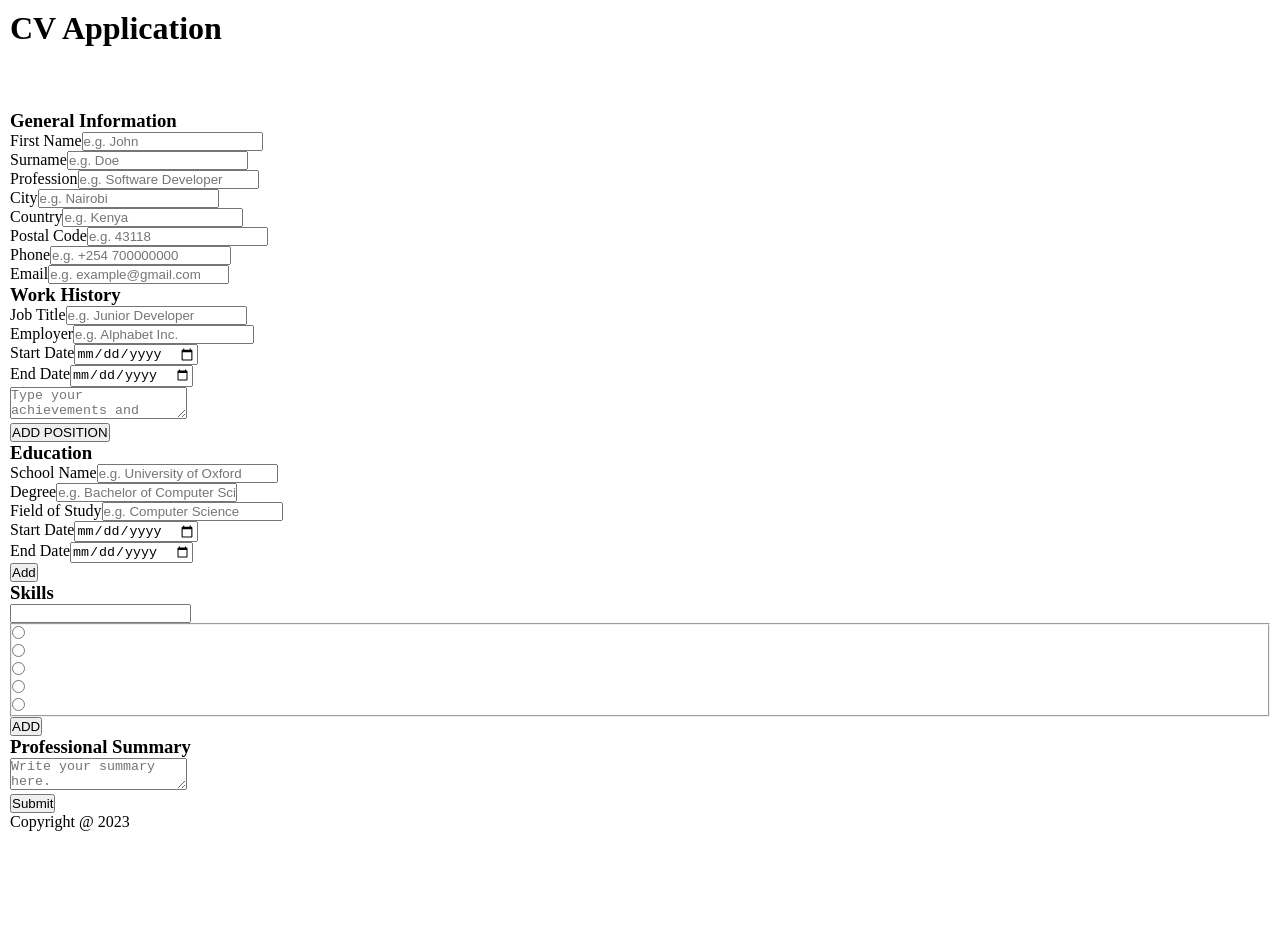
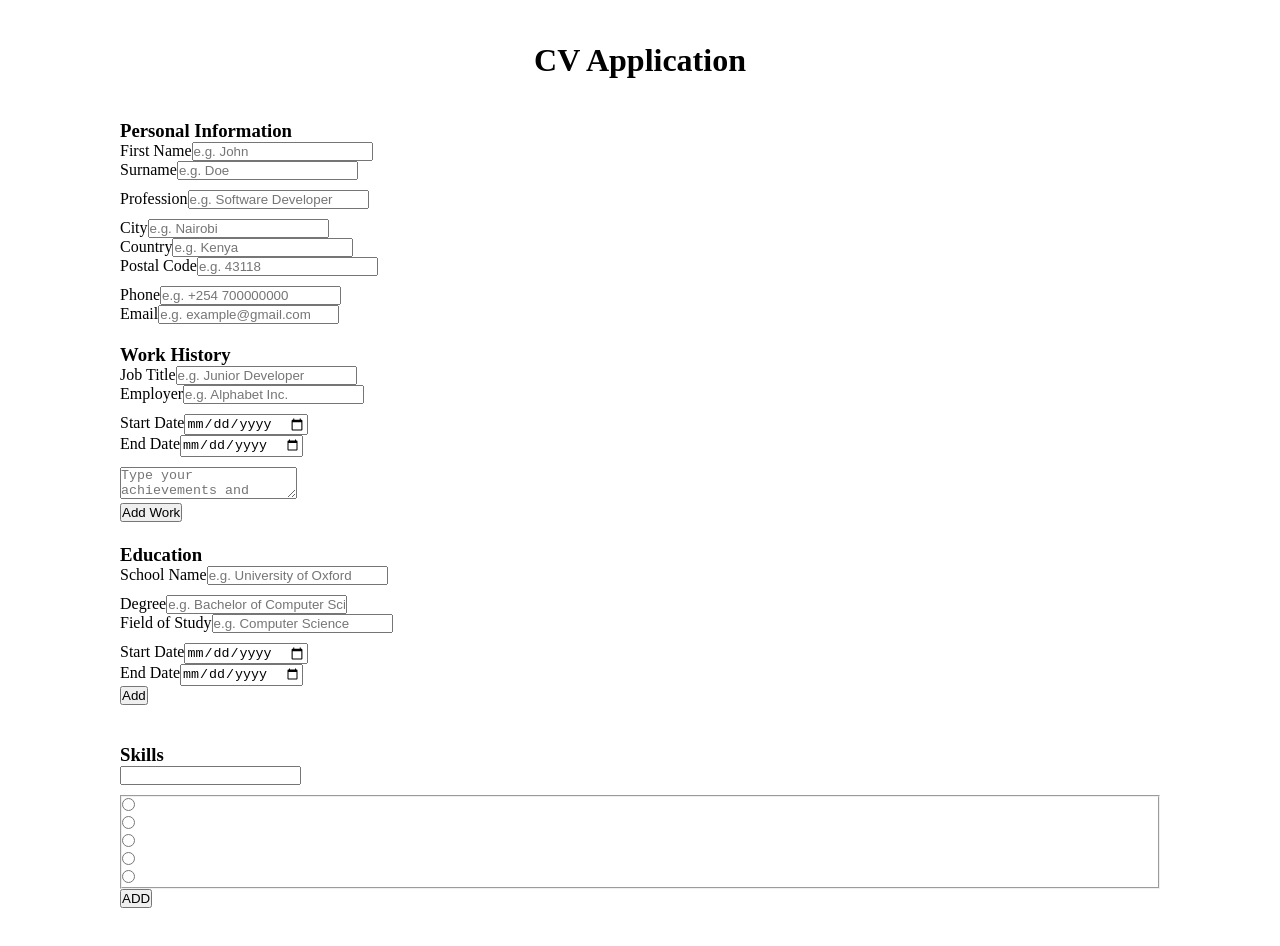
Before and after one commit to Eddie-Thiiru/cv-application, a React (Create React App) app: page / in a window 1280 px wide. Shown: the top 946 px of the page. Before the commit the page ends 913 px from the top, so only its background shows below. Built offline with nearby package versions, Linux system fonts and the light colour scheme.

Commit message:
Update basic layout

```diff
--- a/src/App.js
+++ b/src/App.js
@@ -42,11 +42,36 @@ class App extends Component {
         <Header />
         <div className="main">
           <form onSubmit={this.onSubmitForm} className="form">
-            <General />
-            <Work />
-            <Education />
-            <Skill />
-            <Summary />
+            <section>
+              <h3>Personal Information</h3>
+              <General />
+            </section>
+            <section>
+              <h3>Work History</h3>
+              <div className="workContainer">
+                <Work />
+              </div>
+              <button type="button" className="workAddBtn">
+                Add Work
+              </button>
+            </section>
+            <section>
+              <h3>Education</h3>
+              <div className="educationContainer">
+                <Education />
+              </div>
+              <button type="submit">Add</button>
+            </section>
+            <section>
+              <h3>Skills</h3>
+              <div className="skillContainer">
+                <Skill />
+              </div>
+              <button type="submit">ADD</button>
+            </section>
+            <section>
+              <Summary />
+            </section>
             <button type="submit" className="submitBtn">
               Submit
             </button>
--- a/src/components/Education.js
+++ b/src/components/Education.js
@@ -1,11 +1,11 @@
 import React, { Component } from "react";
+import "../styles/Education.css";
 
 class Education extends Component {
   render() {
     return (
-      <section className="sectionThree">
-        <h3>Education</h3>
-        <div className="container">
+      <div className="education">
+        <div className="wrapper">
           <div>
             <label htmlFor="schoolNameInput">School Name</label>
             <input
@@ -15,7 +15,7 @@ class Education extends Component {
             ></input>
           </div>
         </div>
-        <div className="container">
+        <div className="wrapper">
           <div>
             <label htmlFor="degreeInput">Degree</label>
             <input
@@ -33,7 +33,7 @@ class Education extends Component {
             ></input>
           </div>
         </div>
-        <div className="container">
+        <div className="wrapper">
           <div>
             <label htmlFor="schoolStartInput">Start Date</label>
             <input type="date" id="schoolStartInput"></input>
@@ -43,8 +43,7 @@ class Education extends Component {
             <input type="date" id="schoolEndInput"></input>
           </div>
         </div>
-        <button type="submit">Add</button>
-      </section>
+      </div>
     );
   }
 }
--- a/src/components/General.js
+++ b/src/components/General.js
@@ -1,11 +1,11 @@
 import React, { Component } from "react";
+import "../styles/General.css";
 
 class General extends Component {
   render() {
     return (
-      <section className="sectionOne">
-        <h3>General Information</h3>
-        <div className="container">
+      <div className="general">
+        <div className="wrapper">
           <div>
             <label htmlFor="firstNameInput">First Name</label>
             <input
@@ -25,7 +25,7 @@ class General extends Component {
             ></input>
           </div>
         </div>
-        <div className="container">
+        <div className="wrapper">
           <div>
             <label htmlFor="professionInput">Profession</label>
             <input
@@ -36,7 +36,7 @@ class General extends Component {
             ></input>
           </div>
         </div>
-        <div className="container">
+        <div className="wrapper">
           <div>
             <label htmlFor="cityInput">City</label>
             <input
@@ -65,7 +65,7 @@ class General extends Component {
             ></input>
           </div>
         </div>
-        <div className="container">
+        <div className="wrapper">
           <div>
             <label htmlFor="phoneInput">Phone</label>
             <input
@@ -85,7 +85,7 @@ class General extends Component {
             ></input>
           </div>
         </div>
-      </section>
+      </div>
     );
   }
 }
--- a/src/components/Skill.js
+++ b/src/components/Skill.js
@@ -1,17 +1,17 @@
 import React, { Component } from "react";
+import "../styles/Skill.css";
 
 class Skill extends Component {
   render() {
     return (
-      <section className="sectionFour">
-        <h3>Skills</h3>
-        <div className="container">
+      <div className="skill">
+        <div className="wrapper">
           <div>
             <label htmlFor="skillInput"></label>
             <input type="text" id="skillInput"></input>
           </div>
         </div>
-        <div className="container">
+        <div className="wrapper">
           <fieldset>
             <div>
               <label htmlFor="oneStar"></label>
@@ -35,8 +35,7 @@ class Skill extends Component {
             </div>
           </fieldset>
         </div>
-        <button type="submit">ADD</button>
-      </section>
+      </div>
     );
   }
 }
--- a/src/components/Summary.js
+++ b/src/components/Summary.js
@@ -1,18 +1,19 @@
 import React, { Component } from "react";
+import "../styles/Summary.css";
 
 class Summary extends Component {
   render() {
     return (
-      <section className="sectionFive">
+      <div className="summary">
         <h3>Professional Summary</h3>
-        <div className="container">
+        <div>
           <label htmlFor="summaryInput"></label>
           <textarea
             id="summaryInput"
             placeholder="Write your summary here."
           ></textarea>
         </div>
-      </section>
+      </div>
     );
   }
 }
--- a/src/components/Work.js
+++ b/src/components/Work.js
@@ -1,11 +1,41 @@
 import React, { Component } from "react";
+import "../styles/Work.css";
+
+// const Button = ({ action, onButtonClicked }) => {
+//   if (action.new === false) {
+//     return (
+//       <button type="button" className="workAddBtn" onClick={onButtonClicked}>
+//         Add Work
+//       </button>
+//     );
+//   } else {
+//     return (
+//       <button type="button" className="workDelBtn" onClick={onButtonClicked}>
+//         Delete
+//       </button>
+//     );
+//   }
+// };
 
 class Work extends Component {
+  constructor() {
+    super();
+
+    this.state = {
+      new: false,
+    };
+
+    this.onClick = this.onClickBtn.bind(this);
+  }
+
+  onClickBtn = () => {
+    console.log("clicked");
+  };
+
   render() {
     return (
-      <section className="sectionTwo">
-        <h3>Work History</h3>
-        <div className="container">
+      <div className="work">
+        <div className="wrapper">
           <div>
             <label htmlFor="jobInput">Job Title</label>
             <input
@@ -23,7 +53,7 @@ class Work extends Component {
             ></input>
           </div>
         </div>
-        <div className="container">
+        <div className="wrapper">
           <div>
             <label htmlFor="workStartInput">Start Date</label>
             <input type="date" id="workStartInput"></input>
@@ -33,7 +63,7 @@ class Work extends Component {
             <input type="date" id="workEndInput"></input>
           </div>
         </div>
-        <div className="container">
+        <div className="wrapper">
           <div>
             <label htmlFor="jobDescriptionInput"></label>
             <textarea
@@ -42,8 +72,7 @@ class Work extends Component {
             ></textarea>
           </div>
         </div>
-        <button type="submit">ADD POSITION</button>
-      </section>
+      </div>
     );
   }
 }
--- a/src/styles/App.css
+++ b/src/styles/App.css
@@ -18,9 +18,41 @@ body {
 .app {
   padding: 10px;
   display: grid;
+  grid-template-columns: 100px 1fr 100px;
   grid-template-rows: 100px 1fr 100px;
 }
 
-.card {
+.header {
+  grid-column: 2 / 3;
+  display: flex;
+  justify-content: center;
+  align-items: center;
+}
+
+.main {
+  grid-column: 2 / 3;
+}
+
+.footer {
+  grid-column: 2 / 3;
+  display: flex;
+  justify-content: center;
+  align-items: center;
+}
+
+.form {
+  display: grid;
+}
+
+section {
+  min-height: 200px;
   padding: 10px;
 }
+
+.workContainer,
+.educationContainer,
+.skillContainer {
+  display: flex;
+  flex-direction: column;
+  gap: 10px;
+}
--- a/src/styles/Education.css
+++ b/src/styles/Education.css
@@ -0,0 +1,5 @@
+.education {
+  display: flex;
+  flex-direction: column;
+  gap: 10px;
+}
--- a/src/styles/General.css
+++ b/src/styles/General.css
@@ -0,0 +1,5 @@
+.general {
+  display: flex;
+  flex-direction: column;
+  gap: 10px;
+}
--- a/src/styles/Skill.css
+++ b/src/styles/Skill.css
@@ -0,0 +1,5 @@
+.skill {
+  display: flex;
+  flex-direction: column;
+  gap: 10px;
+}
--- a/src/styles/Summary.css
+++ b/src/styles/Summary.css
@@ -0,0 +1,5 @@
+.summary {
+  display: flex;
+  flex-direction: column;
+  gap: 10px;
+}
--- a/src/styles/Work.css
+++ b/src/styles/Work.css
@@ -0,0 +1,5 @@
+.work {
+  display: flex;
+  flex-direction: column;
+  gap: 10px;
+}
```
